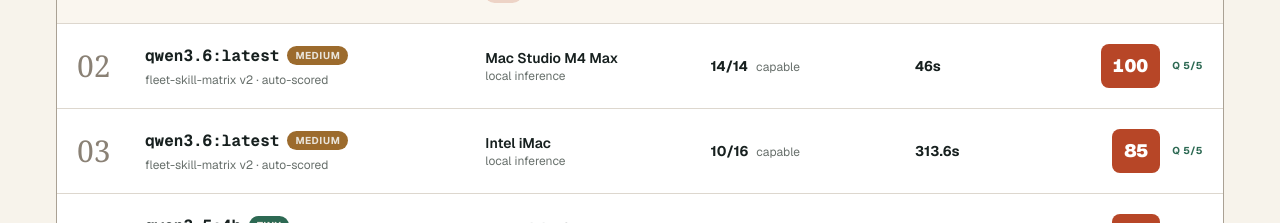
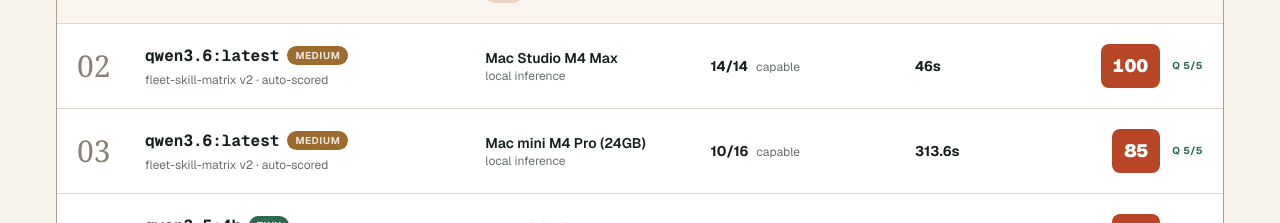
Before and after one commit to jackcanon/lokislab, a Next.js app: page / in a window 1280 px wide. Shown: the part 1280-1503 px from the top of the page. Built offline with nearby package versions, Linux system fonts and the light colour scheme.

Commit message:
fix: Correct Midgaard hardware mapping
- Midgaard: Intel iMac → Mac mini M4 Pro (24GB)
- Reflects actual fleet hardware
- No Intel iMacs in current fleet

```diff
--- a/components/skillMatrixLeaderboard.tsx
+++ b/components/skillMatrixLeaderboard.tsx
@@ -57,7 +57,7 @@
   const machineMap: { [key: string]: string } = {
     // Macs
     'overgaard': 'Mac Studio M4 Max',
-    'midgaard': 'Intel iMac',
+    'midgaard': 'Mac mini M4 Pro (24GB)',
     'm2pro': 'Mac mini M2 Pro',
     'odin': 'Mac mini M2 Pro',
     'asgard': 'Mac mini M2 Pro',
@@ -76,7 +76,7 @@
 
   // Pattern matching for other machines
   if (/overgaard/i.test(m)) return 'Mac Studio M4 Max';
-  if (/midgaard/i.test(m)) return 'Intel iMac';
+  if (/midgaard/i.test(m)) return 'Mac mini M4 Pro (24GB)';
   if (/m2pro/i.test(m)) return 'Mac mini M2 Pro';
   if (/odin/i.test(m)) return 'Mac mini M2 Pro';
   if (/asgard/i.test(m)) return 'Mac mini M2 Pro';
```
